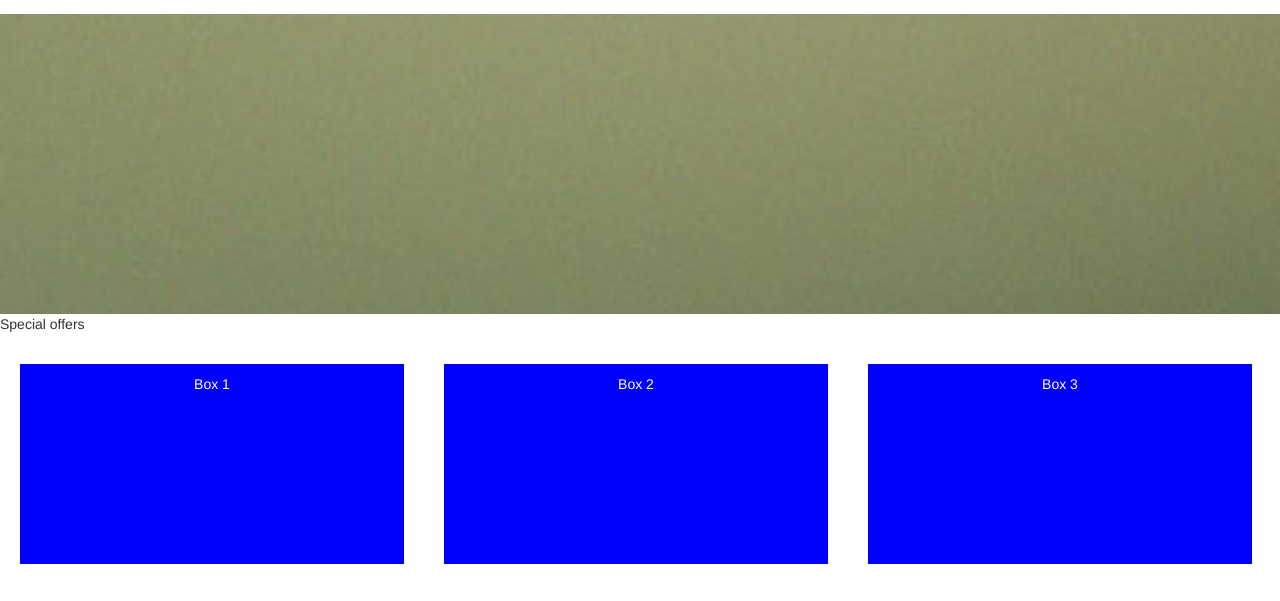
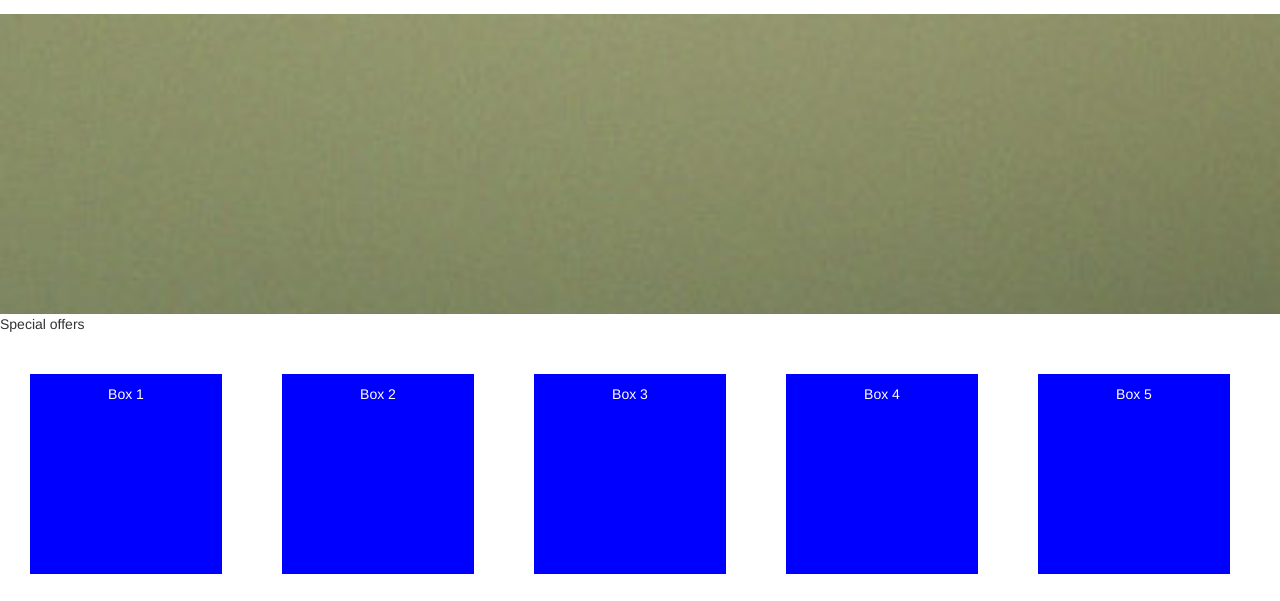
Before and after one commit to p3b0/Grupparbete, a plain HTML site: page index.html in a window 1280 px wide. Shown: the part 58-659 px from the top of the page. Drawn offline with nearby package versions, Linux system fonts and the light colour scheme.

Commit message:
Justerat boxarna att hamna på samma rad.

```diff
--- a/style.css
+++ b/style.css
@@ -14,8 +14,8 @@ footer
 {
     float: left; padding: 10px;
     background: blue; color: #fff;
-    width: 30%;
-    margin: 20px;
+    width: 15%;
+    margin: 30px;
     height:200px;
 }
 
```
Also changed, not shown: index.html (+3 -0 lines).
